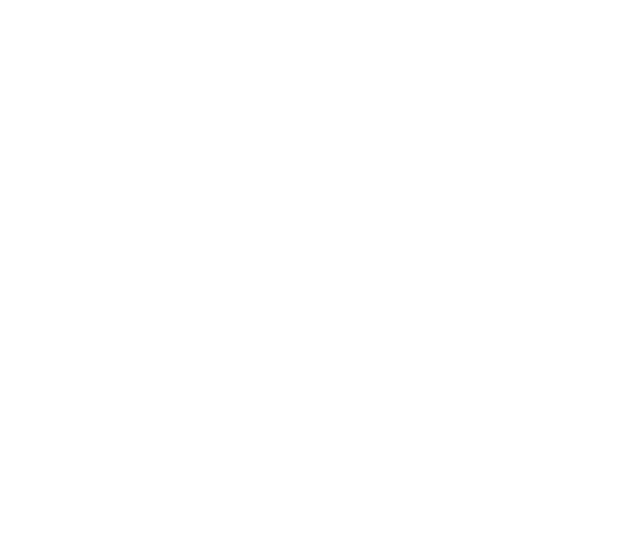
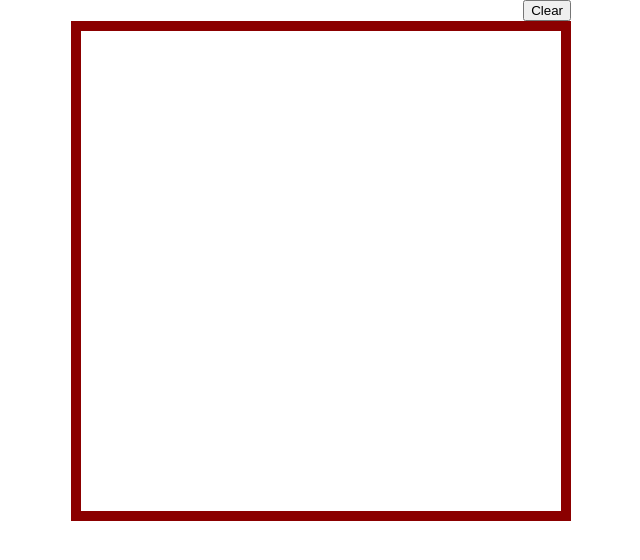
Before and after one commit to tseti/etch-a-sketch, a plain HTML site: page index.html in a window 1280 px wide. Shown: the whole page, without its empty margins (319-959 px from the left). Drawn offline with Linux system fonts and the light colour scheme.

Commit message:
Add sketch grid creation and styling

```diff
--- a/index.html
+++ b/index.html
@@ -7,9 +7,18 @@
   <meta name="viewport" content="width=device-width, initial-scale=1">
   <link rel="stylesheet" type="text/css" media="screen" href="reset.css">
   <link rel="stylesheet" type="text/css" media="screen" href="styles.css">
-  <script src="main.js"></script>
 </head>
 <body>
+  <div class="container">
+    <div class="controls">
+      <button class="clear">
+        Clear
+      </button>
+    </div>
+    <div class="sketchpad">
 
+    </div>
+  </div>
+  <script src="main.js"></script>
 </body>
 </html>
--- a/main.js
+++ b/main.js
@@ -1 +1,32 @@
 "use strict"
+
+const html      = document.getElementsByTagName('html')[0];
+const container = document.querySelector('.container');
+const clearBtn  = document.querySelector('.clear');
+
+let sketchpad = document.querySelector('.sketchpad');
+let gridSize = 32;
+
+clearBtn.addEventListener('click', () => changeSize(prompt('Enter new size', 64)));
+
+
+addDivsToContainer();
+
+function addDivsToContainer() {
+  for (let i = 0; i < gridSize**2; i++) {
+    let div = document.createElement('div');
+    div.classList.add(`cell${i}`);
+    div.classList.add('color-cell');
+    sketchpad.appendChild(div);
+    html.style.setProperty("--side-number", gridSize);
+  }
+}
+
+function changeSize(size) {
+  gridSize = size;
+  container.removeChild(sketchpad);
+  sketchpad = document.createElement('div');
+  sketchpad.classList.add('sketchpad');
+  container.appendChild(sketchpad);
+  addDivsToContainer();
+}
--- a/styles.css
+++ b/styles.css
@@ -0,0 +1,27 @@
+:root {
+  --side-number: 64;
+}
+
+.container {
+  height: 500px;
+  margin: 0 auto;
+  width: 500px;
+}
+
+.sketchpad {
+  border: 10px solid darkred;
+  box-sizing: border-box;
+  display: grid;
+  grid: repeat(var(--side-number), 1fr) / repeat(var(--side-number), 1fr);
+  height: 500px;
+  width: 500px;
+}
+
+.controls {
+  display: flex;
+  justify-content: right;
+}
+
+.color-cell:hover {
+  background-color: black;
+}
```
